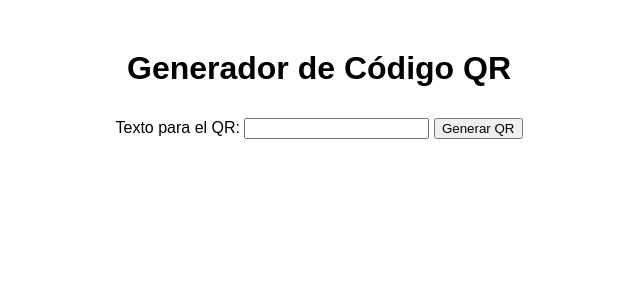
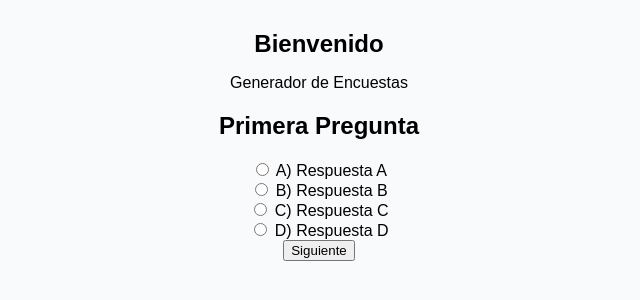
Before and after one commit to artemFedossov/generador_de_encuestas, a Flask app: template templates/index.html in a window 1280 px wide. Shown: the top 300 px of the page, without its empty margins (321-961 px from the left). Run offline with Flask 3, Linux system fonts and the light colour scheme; the template is opened without the code that fills it, so the values that code supplies are empty.

Commit message:
segundo commit

```diff
--- a/app.py
+++ b/app.py
@@ -1,27 +1,44 @@
-from flask import Flask, render_template, request
-import qrcode
-from io import BytesIO
-import base64
+from flask import Flask, render_template, request, redirect, url_for
 
 app = Flask(__name__)
 
+# Base de datos ficticia de preguntas
+preguntas = [
+    {"pregunta": "¿Cuál es tu color favorito?", "opciones": ["Rojo", "Azul", "Verde", "Amarillo"]},
+    {"pregunta": "¿Qué mascota prefieres?", "opciones": ["Perro", "Gato", "Ave", "Pez"]},
+    {"pregunta": "¿Cuál es tu comida favorita?", "opciones": ["Pizza", "Sushi", "Hamburguesa", "Ensalada"]}
+]
+
 @app.route('/')
-def index():
-    return render_template('index.html')
+def inicio():
+    return redirect(url_for('pregunta', numero=1))
 
-@app.route('/generate', methods=['POST'])
-def generate():
-    text = request.form.get('text')
-    if not text:
-        return "Por favor ingresa un texto válido"
+@app.route('/pregunta/<int:numero>')
+def pregunta(numero):
+    if numero <= len(preguntas):
+        return render_template(
+            'pregunta.html',
+            nombre='',
+            numero=numero,
+            pregunta=preguntas[numero-1]['pregunta'],
+            opciones=preguntas[numero-1]['opciones']
+        )
+    else:
+        return render_template('final.html', nombre='Mi Empresa')
 
-    # Generar QR
-    qr = qrcode.make(text)
-    buffer = BytesIO()
-    qr.save(buffer, format="PNG")
-    img_str = base64.b64encode(buffer.getvalue()).decode("utf-8")
+@app.route('/siguiente/<int:numero>', methods=['POST'])
+def siguiente(numero):
+    respuesta = request.form.get('respuesta')
+    print(f"Pregunta {numero}: {respuesta}")  # Guarda o procesa la respuesta aquí
 
-    return render_template('result.html', qr_code=img_str)
+    if numero < len(preguntas):
+        return redirect(url_for('pregunta', numero=numero + 1))
+    else:
+        return redirect(url_for('finalizar'))
+
+@app.route('/finalizar')
+def finalizar():
+    return render_template('final.html', nombre='Mi Empresa')
 
 if __name__ == '__main__':
     app.run(debug=True)
--- a/static/style.css
+++ b/static/style.css
@@ -1,16 +1,52 @@
+/* Estilo general */
 body {
     font-family: Arial, sans-serif;
+    margin: 0;
+    padding: 0;
+    background-color: #f9fafc;
     text-align: center;
-    margin: 50px;
 }
-form {
-    margin: 20px;
+
+h1 {
+    margin-top: 30px;
+    font-size: 24px;
 }
-input, button {
-    margin-top: 10px;
+
+p {
+    font-size: 16px;
+    margin-bottom: 20px;
 }
-img {
-    margin-top: 20px;
-    width: 200px;
-    height: 200px;
+
+/* Opciones */
+.opciones {
+    display: flex;
+    flex-direction: column;
+    align-items: center;
+    margin: 20px 0;
 }
+
+.opciones label {
+    margin: 10px 0;
+    font-size: 18px;
+    cursor: pointer;
+}
+
+/* Botón Siguiente */
+.boton-siguiente {
+    text-align: center;
+    margin-top: 30px;
+}
+
+.boton-siguiente button {
+    padding: 10px 20px;
+    font-size: 16px;
+    background-color: #28a745;
+    color: white;
+    border: none;
+    border-radius: 5px;
+    cursor: pointer;
+}
+
+.boton-siguiente button:hover {
+    background-color: #1e7e34;
+}
--- a/templates/index.html
+++ b/templates/index.html
@@ -6,11 +6,36 @@
     <link rel="stylesheet" href="/static/style.css">
 </head>
 <body>
-    <h1>Generador de Código QR</h1>
-    <form action="/generate" method="post">
-        <label for="text">Texto para el QR:</label>
-        <input type="text" id="text" name="text" required>
-        <button type="submit">Generar QR</button>
+    <h1>Bienvenido</h1>
+    <p>{{ nombre or 'Generador de Encuestas' }}</p>
+    <h2>Primera Pregunta</h2>
+    <form action="/submit" method="POST">
+        <div>
+            <label>
+                <input type="radio" name="respuesta" value="A">
+                A) Respuesta A
+            </label>
+        </div>
+        <div>
+            <label>
+                <input type="radio" name="respuesta" value="B">
+                B) Respuesta B
+            </label>
+        </div>
+        <div>
+            <label>
+                <input type="radio" name="respuesta" value="C">
+                C) Respuesta C
+            </label>
+        </div>
+        <div>
+            <label>
+                <input type="radio" name="respuesta" value="D">
+                D) Respuesta D
+            </label>
+        </div>
+
+        <button type="submit">Siguiente</button>
     </form>
 </body>
 </html>
```
Also changed, not shown: templates/final.html (added, +14 -0 lines), templates/pregunta.html (added, +31 -0 lines), templates/result.html (deleted, +0 -13 lines), 1 other file.
